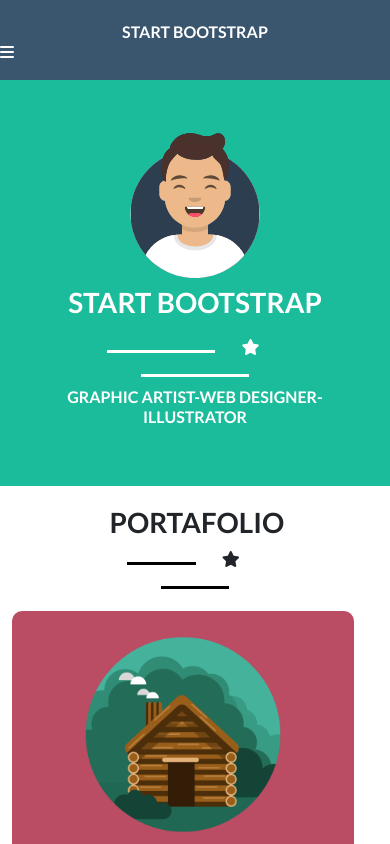
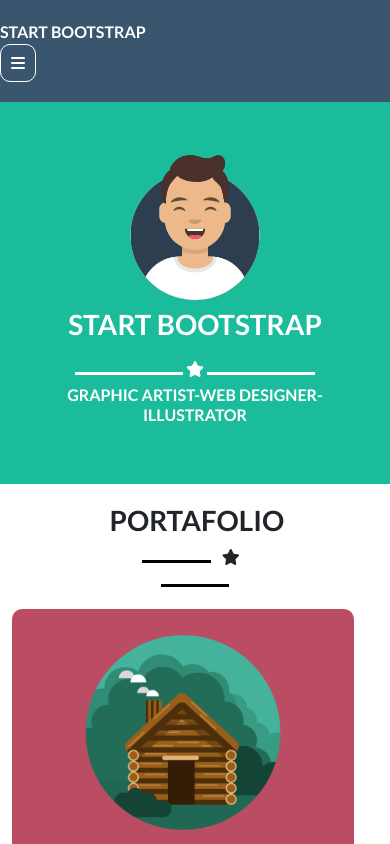
Before and after one commit to LorenzoPrimogeri/html-css-bootstrap-freelancer, a plain HTML site: page index.html in a window 390 px wide. Shown: the top 844 px of the page. Drawn offline with nearby package versions, Linux system fonts and the light colour scheme.

Commit message:
problem with nav

```diff
--- a/index.html
+++ b/index.html
@@ -20,19 +20,20 @@
         <header>
             <div class="bg-grey">
                 <div class="container bg-grey t-white pd-top-bottom-20">
-                    <div class="row">
-                        <div class="col flex justify-content-center">
+                    <div class="row flex-sm-nowrap">
+                        <div
+                            class="col-sm-10 col-lg-6 col-md-6 flex justify-content-lg-center justify-content-md-center">
                             START BOOTSTRAP
                         </div>
-                        <div class="col flex justify-content-center lp-show">
+                        <div class="col-lg-6 col-md-6 flex justify-content-center lp-show">
                             <ul>
                                 <li>PORTAFOLIO</li>
                                 <li>ABOUT</li>
                                 <li>CONTACT</li>
                             </ul>
                         </div>
-                        <div class="lp-hidden">
-                            <i class="t-white fas fa-bars font-size"></i>
+                        <div class="col-sm-2 lp-hidden">
+                            <i class="lp-btn t-white fas fa-bars font-size"></i>
                         </div>
                     </div>
                 </div>
@@ -45,7 +46,7 @@
                         <img src="img/avatar.svg" alt="avatar">
                         <h1 class="p-2">START BOOTSTRAP</h1>
                         <div class="d-inline-block line bg-white"></div>
-                        <span class="p-2"><i class="fas fa-star"></i></span>
+                        <span><i class="fas fa-star"></i></span>
                         <div class="d-inline-block line bg-white"></div>
                         <h6 class="p-1">GRAPHIC ARTIST-WEB DESIGNER- ILLUSTRATOR</h6>
                     </div>
@@ -132,7 +133,7 @@
                     <div class="col-6 offset-3 justify-content-center text-center p-4">
                         <h1>CONTACT ME</h1>
                         <div class="d-inline-block line bg-black"></div>
-                        <span class="p-2"><i class="fas fa-star"></i></span>
+                        <span><i class="fas fa-star"></i></span>
                         <div class="d-inline-block line bg-black"></div>
                     </div>
                 </div>
--- a/style.css
+++ b/style.css
@@ -51,10 +51,10 @@ header li{
     width: 40%;
     height: 3px;
 }
-.fa-star{
+/* .fa-star{
     padding-left: 15px;
     padding-right: 15px;
-}
+} */
 .content img{
     width: 100%;
     border-radius: 10px;
@@ -76,7 +76,7 @@ header li{
 .lp-hidden{
     display: none;
 }
-@media screen and (max-width:500px) {
+ @media screen and (max-width:576px) {
     .lp-show{
        display: none;
     }
```
